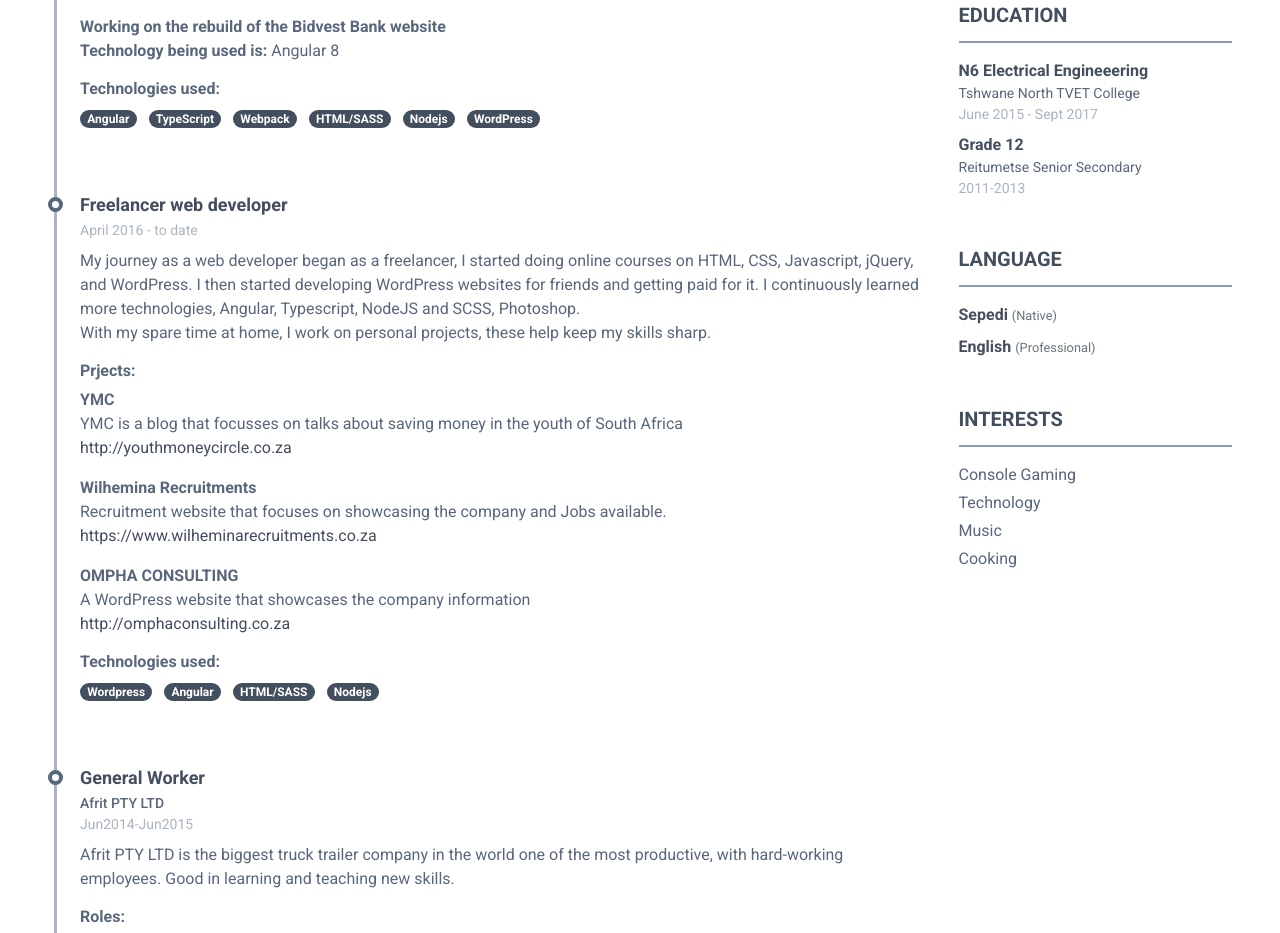
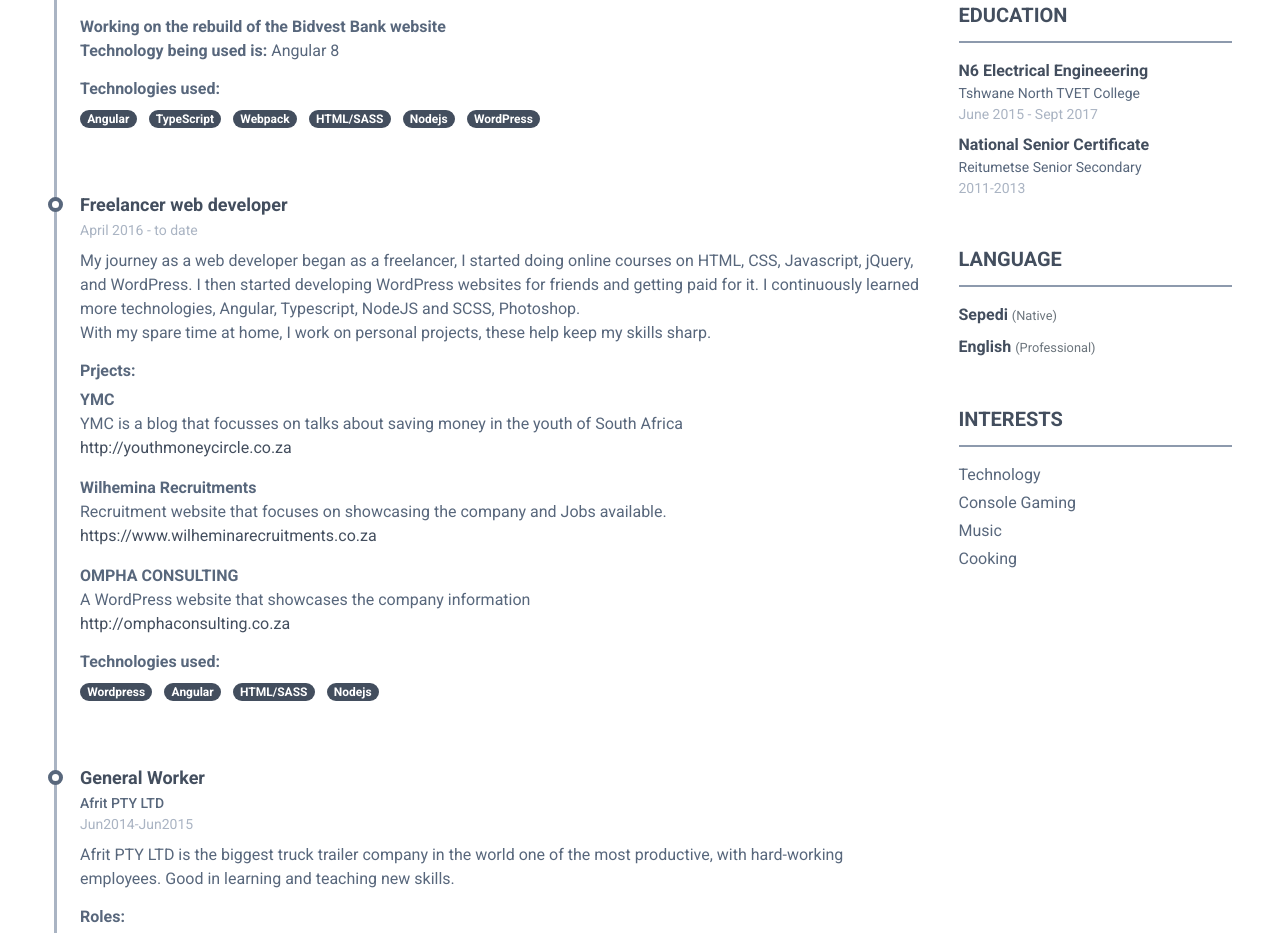
Before and after one commit to kgaogelothorn/cv, a plain HTML site: page pdf.html in a window 1280 px wide. Shown: the part 1159-2092 px from the top of the page. Drawn offline with Linux system fonts and the light colour scheme.

Commit message:
refactor(education):updated qualifications

```diff
--- a/pdf.html
+++ b/pdf.html
@@ -318,8 +318,8 @@
 								        <div class="resume-degree-time">June 2015 - Sept 2017</div>
 								    </li>
 								    <li>
-								        <div class="resume-degree font-weight-bold">Grade 12</div>
-								        <div class="resume-degree-org">Reitumetse Senior Secondary </div>
+								        <div class="resume-degree font-weight-bold">National Senior Certificate</div>
+								        <div class="resume-degree-org">Reitumetse Senior Secondary</div>
 								        <div class="resume-degree-time">2011-2013</div>
 								    </li>
 							    </ul>
@@ -338,8 +338,8 @@
 						    <h2 class="resume-section-title text-uppercase font-weight-bold pb-3 mb-3">Interests</h2>
 						    <div class="resume-section-content">
 							    <ul class="list-unstyled">
+									<li class="mb-1">Technology</li>
 								    <li class="mb-1">Console Gaming</li>
-								    <li class="mb-1">Technology</li>
 								    <li class="mb-1">Music</li>
 								    <li class="mb-1">Cooking</li>
 							    </ul>
```
